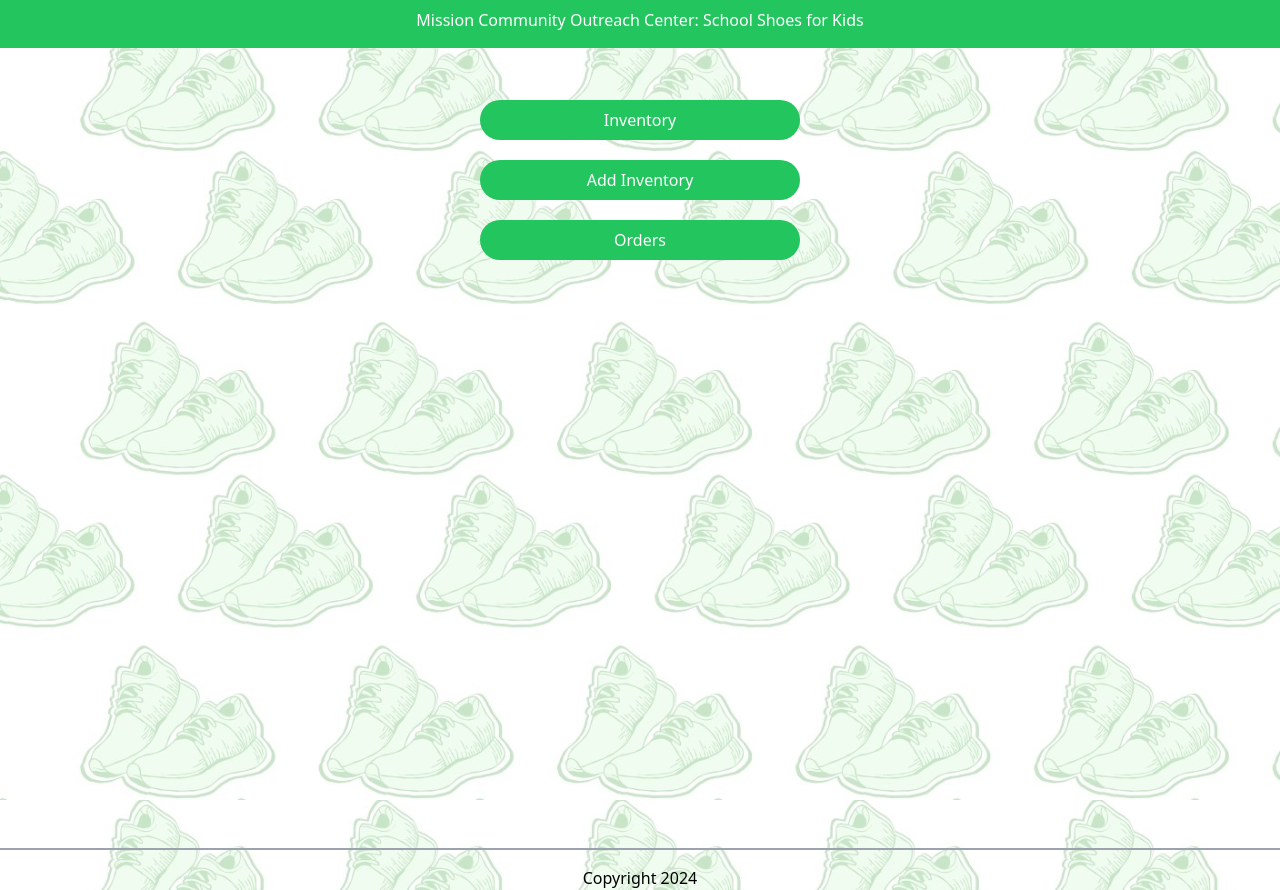
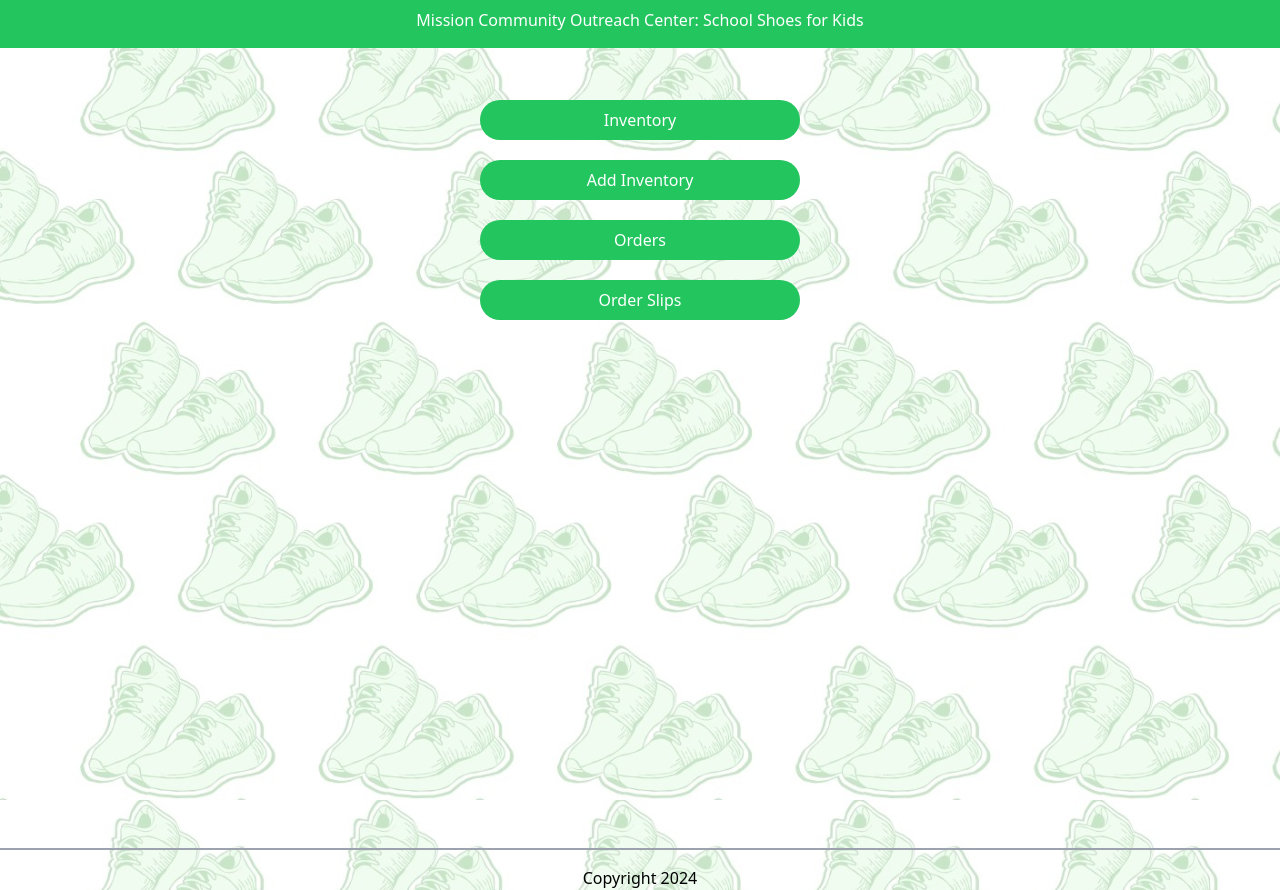
Before and after one commit to mickle0629/mcoc, a Next.js app: page /admin in a window 1280 px wide. Built offline with nearby package versions, Linux system fonts and the light colour scheme.

Commit message:
path to orders

```diff
--- a/src/app/admin/page.tsx
+++ b/src/app/admin/page.tsx
@@ -8,7 +8,8 @@ export default function Home() {
     <div className="w-auto content-center flex flex-col items-center p-10 h-screen">
     <Link href="/fullinventory"><button className="mt-3 w-80 px-4 py-2 mb-2 bg-green-500 text-white rounded-full hover:bg-sky-700">Inventory</button></Link>
     <Link href="/addInventory"><button className="mt-3 w-80 px-4 py-2 mb-2 bg-green-500 text-white rounded-full hover:bg-sky-700">Add Inventory</button></Link>
-      <Link href="/browse"><button className="mt-3 w-80 px-4 py-2 mb-2 bg-green-500 text-white rounded-full hover:bg-sky-700">Orders</button></Link>
+      <Link href="/orders"><button className="mt-3 w-80 px-4 py-2 mb-2 bg-green-500 text-white rounded-full hover:bg-sky-700">Orders</button></Link>
+      <Link href="/orderslips"><button className="mt-3 w-80 px-4 py-2 mb-2 bg-green-500 text-white rounded-full hover:bg-sky-700">Order Slips</button></Link>
     </div>
 
     {/* footer */}
```
